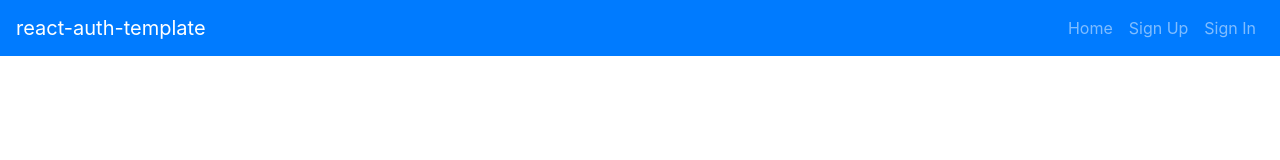
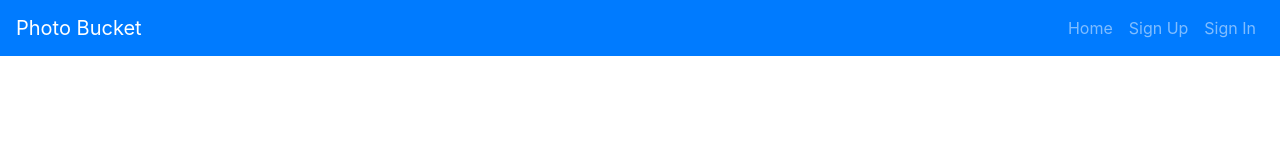
Before and after one commit to amandabeers/photo-uploader-client, a React app: page / in a window 1280 px wide. Shown: the top 160 px of the page. Built offline with nearby package versions, Linux system fonts and the light colour scheme.

Commit message:
Revised app header
-changed name in nav bar
-added collapseOnSelect to nav bar
-added # to home route

```diff
--- a/src/components/Header/Header.js
+++ b/src/components/Header/Header.js
@@ -18,14 +18,14 @@
 
 const alwaysOptions = (
   <Fragment>
-    <Nav.Link to="/">Home</Nav.Link>
+    <Nav.Link to="#/">Home</Nav.Link>
   </Fragment>
 )
 
 const Header = ({ user }) => (
-  <Navbar bg="primary" variant="dark" expand="md">
+  <Navbar bg="primary" variant="dark" expand="md" collapseOnSelect>
     <Navbar.Brand href="#">
-      react-auth-template
+      Photo Bucket
     </Navbar.Brand>
     <Navbar.Toggle aria-controls="basic-navbar-nav" />
     <Navbar.Collapse id="basic-navbar-nav">
```
